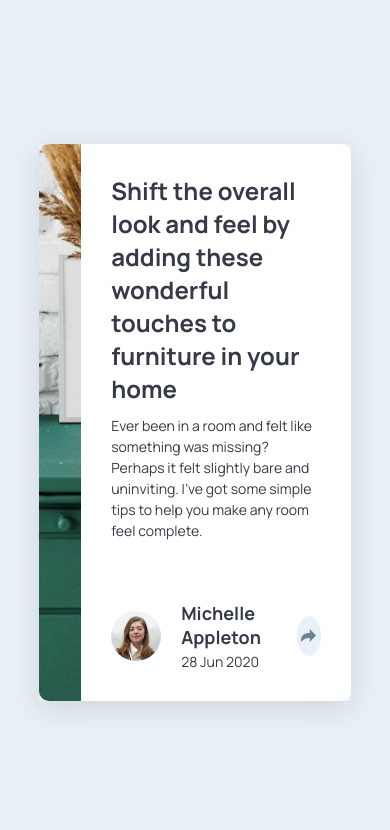
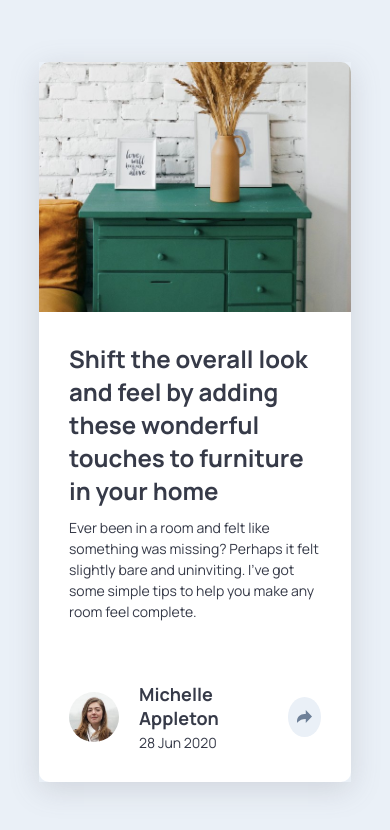
Before and after one commit to sparklaunch/Article-Preview-Component, a Next.js app: page / in a window 390 px wide. Shown: the top 830 px of the page. Built offline with nearby package versions, Linux system fonts and the light colour scheme.

Commit message:
반응형 디자인 적용: 모바일 화면에서 .main, .drawers, .body 클래스의 스타일 수정

```diff
--- a/src/app/Home.module.css
+++ b/src/app/Home.module.css
@@ -85,3 +85,22 @@
 .active {
 	background-color: var(--color-text);
 }
+
+@media (max-width: 800px) {
+	.main {
+		display: flex;
+		flex-direction: column;
+	}
+
+	.drawers {
+		border-radius: 0;
+		border-top-left-radius: 10px;
+		border-top-right-radius: 10px;
+	}
+
+	.body {
+		border-radius: 0;
+		border-bottom-left-radius: 10px;
+		border-bottom-right-radius: 10px;
+	}
+}
```
